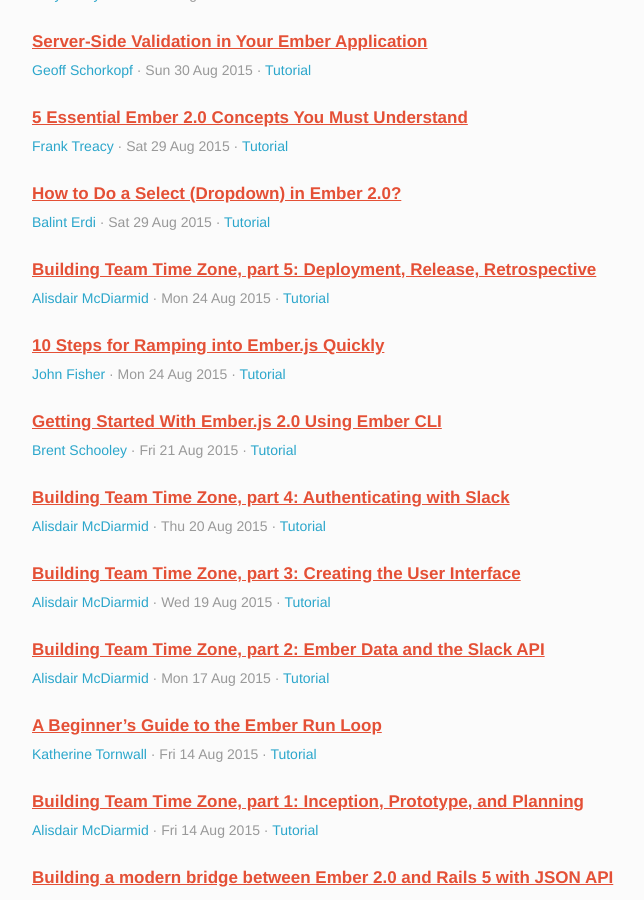
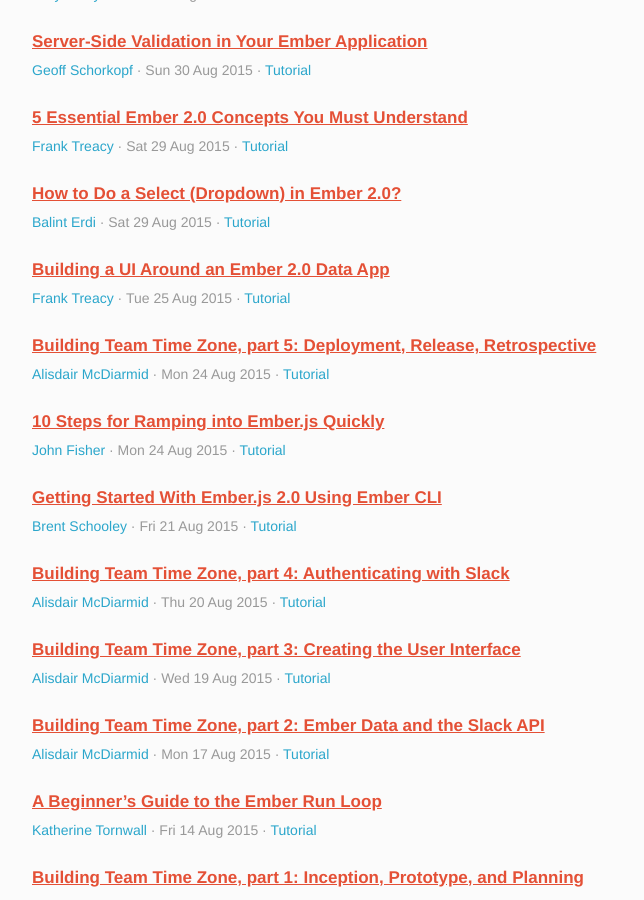
Before and after one commit to emberwatch/emberwatch, a Jekyll site: the page built from tutorials.html, in a window 1280 px wide and 900 px high, scrolled down 1776 px. Shown: the whole window, without its empty margins (148-792 px from the left). Built offline with Jekyll 4.4.1, drawn with Linux system fonts in a browser that asks for light colours; Markdown is read by kramdown in place of the engine named in the settings; comment, search, counter and statistics services are not loaded.

Commit message:
[Add Article] Building a UI Around an Ember 2.0 Data App

```diff
--- a/_data/tutorials.yml
+++ b/_data/tutorials.yml
@@ -247,6 +247,14 @@
   date_updated: '2015-08-13'
   urls:
   - http://emberigniter.com/modern-bridge-ember-and-rails-5-with-json-api/
+- title: Building a UI Around an Ember 2.0 Data App
+  author_ids:
+  - 207
+  date: '2015-08-25'
+  date_created: '2015-08-12'
+  date_updated: '2015-08-25'
+  urls:
+  - http://emberigniter.com/building-user-interface-around-ember-data-app/
 - title: A Beginner's Guide To Ember CLI
   author_ids:
   - 271
```
